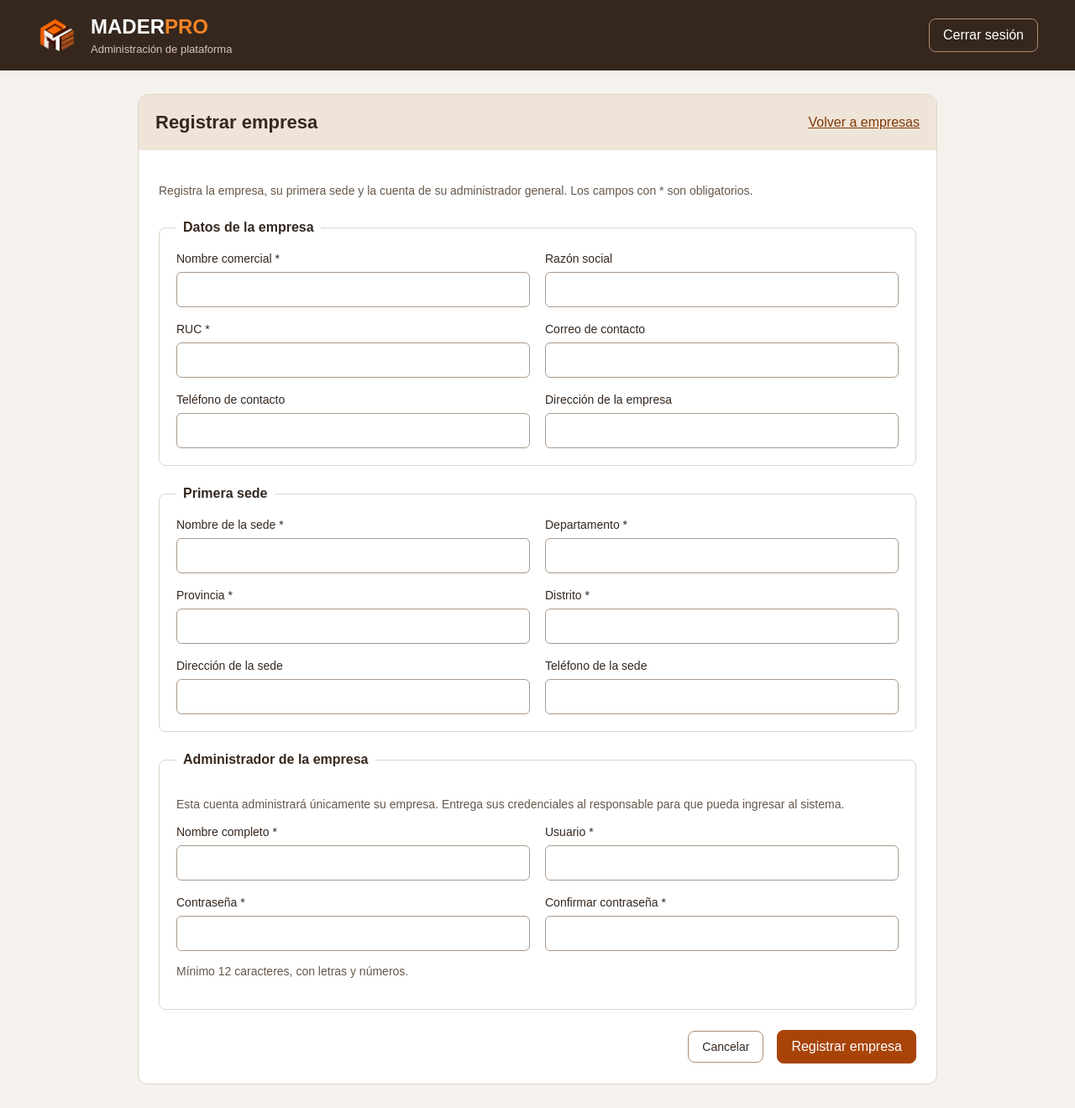
After one commit to piergtz4/sistema-maderera, a Spring app: template src/main/resources/templates/plataforma/empresa-form.html in a window 1280 px wide. The commit adds this page. Shown: the whole page at 84% size. Run offline with Thymeleaf, Linux system fonts and the light colour scheme; the template is opened without the code that fills it, so the values that code supplies are empty; some of the project's set-up classes (security, data sources, template engines, error pages and the like) are left out, and stand-ins take their place.

Commit message:
Registrar empresas con sede y administrador inicial

```diff
--- a/src/main/java/sistema_maderera/repository/EmpresaRepository.java
+++ b/src/main/java/sistema_maderera/repository/EmpresaRepository.java
@@ -20,4 +20,5 @@ public interface EmpresaRepository extends JpaRepository<Empresa, Long> {
     @Query("select e from Empresa e where e.id = :id")
     Optional<Empresa> bloquearParaUsuarios(Long id);
     List<Empresa> findAllByOrderByNombreComercialAsc();
+    boolean existsByRuc(String ruc);
 }
--- a/src/main/resources/static/css/plataforma.css
+++ b/src/main/resources/static/css/plataforma.css
@@ -69,7 +69,7 @@ button:hover {
     background: #574130;
 }
 
-button:focus-visible {
+button:focus-visible, a:focus-visible, input:focus-visible {
     outline: 3px solid #f48325;
     outline-offset: 3px;
 }
@@ -155,3 +155,127 @@ tbody tr:hover {
     padding: 32px;
     color: #74675c;
 }
+
+.acciones {
+    display: flex;
+    align-items: center;
+    flex-wrap: wrap;
+    gap: 16px;
+}
+
+.boton {
+    display: inline-block;
+    padding: 10px 16px;
+    border: 1px solid transparent;
+    border-radius: 8px;
+    text-decoration: none;
+    font-size: 14px;
+}
+
+.principal {
+    background: #a84408;
+    border-color: #a84408;
+    color: #ffffff;
+}
+
+.principal:hover {
+    background: #863506;
+}
+
+.secundario {
+    border-color: #ae8b6e;
+    color: #35281f;
+}
+
+.secundario:hover {
+    background: #eee4d7;
+}
+
+.enlace {
+    color: #823909;
+}
+
+.aviso {
+    padding: 16px 20px;
+    border-radius: 8px;
+    overflow-wrap: anywhere;
+}
+
+.exito {
+    background: #e4f2e8;
+    color: #23633b;
+}
+
+.error {
+    background: #fbe8e5;
+    color: #7e2822;
+}
+
+.error p {
+    margin-top: 0;
+}
+
+.error ul {
+    margin-bottom: 0;
+}
+
+.formulario-contenedor {
+    max-width: 1000px;
+}
+
+.formulario {
+    padding: 24px;
+}
+
+.ayuda {
+    color: #66574b;
+    font-size: 14px;
+    line-height: 1.5;
+}
+
+fieldset {
+    min-width: 0;
+    margin: 24px 0;
+    padding: 20px;
+    border: 1px solid #dfd5ca;
+    border-radius: 8px;
+}
+
+legend {
+    padding: 0 8px;
+    font-weight: bold;
+}
+
+.campos {
+    display: grid;
+    grid-template-columns: repeat(2, minmax(0, 1fr));
+    gap: 18px;
+}
+
+.campo label {
+    display: block;
+    margin-bottom: 8px;
+    font-size: 14px;
+}
+
+.campo input {
+    width: 100%;
+    min-width: 0;
+    padding: 11px;
+    border: 1px solid #aa998b;
+    border-radius: 6px;
+    font: inherit;
+    color: #35281f;
+    background: #ffffff;
+}
+
+.pie-formulario {
+    justify-content: flex-end;
+}
+
+@media (max-width: 600px) {
+    .contenido { padding: 0 12px; }
+    .formulario { padding: 16px; }
+    fieldset { padding: 16px 12px; }
+    .campos { grid-template-columns: 1fr; }
+}
--- /dev/null
+++ b/src/main/resources/templates/plataforma/empresa-form.html
@@ -0,0 +1,96 @@
+<!DOCTYPE html>
+<html lang="es" xmlns:th="http://www.thymeleaf.org">
+<head>
+    <meta charset="UTF-8">
+    <meta name="viewport" content="width=device-width, initial-scale=1.0">
+    <title>MADERPRO | Registrar empresa</title>
+    <link rel="stylesheet" th:href="@{/css/plataforma.css}">
+</head>
+<body>
+    <header class="encabezado">
+        <div class="barra">
+            <div class="marca">
+                <img th:src="@{/img/LogoPro.png}" alt="Logo MADERPRO">
+                <div>
+                    <strong>MADER<span>PRO</span></strong>
+                    <p>Administración de plataforma</p>
+                </div>
+            </div>
+            <div class="cuenta">
+                <span th:text="${nombreAdministrador}">Administrador</span>
+                <form th:action="@{/plataforma/logout}" method="post">
+                    <button type="submit">Cerrar sesión</button>
+                </form>
+            </div>
+        </div>
+    </header>
+    <main class="contenido formulario-contenedor">
+        <section class="tarjeta">
+            <div class="titulo">
+                <h1>Registrar empresa</h1>
+                <a class="enlace" th:href="@{/plataforma}">Volver a empresas</a>
+            </div>
+            <form class="formulario" th:action="@{/plataforma/empresas}" th:object="${alta}" method="post">
+                <p class="ayuda">Registra la empresa, su primera sede y la cuenta de su administrador general. Los campos con * son obligatorios.</p>
+                <div class="aviso error" role="alert" th:if="${#fields.hasAnyErrors()}">
+                    <p>No se pudo registrar la empresa. Revisa los datos e ingresa nuevamente las contraseñas.</p>
+                    <ul><li th:each="error : ${#fields.allErrors()}" th:text="${error}"></li></ul>
+                </div>
+                <fieldset>
+                    <legend>Datos de la empresa</legend>
+                    <div class="campos">
+                        <div class="campo"><label for="nombreComercial">Nombre comercial *</label>
+                            <input id="nombreComercial" th:field="*{empresa.nombreComercial}" maxlength="100" required></div>
+                        <div class="campo"><label for="razonSocial">Razón social</label>
+                            <input id="razonSocial" th:field="*{empresa.razonSocial}" maxlength="150"></div>
+                        <div class="campo"><label for="ruc">RUC *</label>
+                            <input id="ruc" th:field="*{empresa.ruc}" inputmode="numeric" pattern="[0-9]{11}" maxlength="11" required></div>
+                        <div class="campo"><label for="email">Correo de contacto</label>
+                            <input id="email" type="email" th:field="*{empresa.email}" maxlength="150"></div>
+                        <div class="campo"><label for="telefono">Teléfono de contacto</label>
+                            <input id="telefono" type="tel" th:field="*{empresa.telefono}" maxlength="30"></div>
+                        <div class="campo"><label for="direccion">Dirección de la empresa</label>
+                            <input id="direccion" th:field="*{empresa.direccion}" maxlength="255"></div>
+                    </div>
+                </fieldset>
+                <fieldset>
+                    <legend>Primera sede</legend>
+                    <div class="campos">
+                        <div class="campo"><label for="nombreSede">Nombre de la sede *</label>
+                            <input id="nombreSede" th:field="*{sede.nombre}" maxlength="100" required></div>
+                        <div class="campo"><label for="departamento">Departamento *</label>
+                            <input id="departamento" th:field="*{sede.departamento}" maxlength="100" required></div>
+                        <div class="campo"><label for="provincia">Provincia *</label>
+                            <input id="provincia" th:field="*{sede.provincia}" maxlength="100" required></div>
+                        <div class="campo"><label for="distrito">Distrito *</label>
+                            <input id="distrito" th:field="*{sede.distrito}" maxlength="100" required></div>
+                        <div class="campo"><label for="direccionSede">Dirección de la sede</label>
+                            <input id="direccionSede" th:field="*{sede.direccion}" maxlength="255"></div>
+                        <div class="campo"><label for="telefonoSede">Teléfono de la sede</label>
+                            <input id="telefonoSede" type="tel" th:field="*{sede.telefono}" maxlength="20"></div>
+                    </div>
+                </fieldset>
+                <fieldset>
+                    <legend>Administrador de la empresa</legend>
+                    <p class="ayuda">Esta cuenta administrará únicamente su empresa. Entrega sus credenciales al responsable para que pueda ingresar al sistema.</p>
+                    <div class="campos">
+                        <div class="campo"><label for="nombreAdministrador">Nombre completo *</label>
+                            <input id="nombreAdministrador" th:field="*{nombreAdministrador}" maxlength="100" required></div>
+                        <div class="campo"><label for="usuario">Usuario *</label>
+                            <input id="usuario" th:field="*{usuario}" maxlength="50" pattern="[A-Za-z0-9._-]+" autocomplete="off" autocapitalize="none" spellcheck="false" required></div>
+                        <div class="campo"><label for="password">Contraseña *</label>
+                            <input id="password" name="password" type="password" minlength="12" maxlength="72" autocomplete="new-password" aria-describedby="ayuda-clave" required></div>
+                        <div class="campo"><label for="confirmarPassword">Confirmar contraseña *</label>
+                            <input id="confirmarPassword" name="confirmarPassword" type="password" minlength="12" maxlength="72" autocomplete="new-password" required></div>
+                    </div>
+                    <p id="ayuda-clave" class="ayuda">Mínimo 12 caracteres, con letras y números.</p>
+                </fieldset>
+                <div class="acciones pie-formulario">
+                    <a class="boton secundario" th:href="@{/plataforma}">Cancelar</a>
+                    <button class="principal" type="submit">Registrar empresa</button>
+                </div>
+            </form>
+        </section>
+    </main>
+</body>
+</html>
```
Also changed, not shown: src/main/java/sistema_maderera/controller/PlataformaEmpresaController.java (added, +66 -0 lines), src/main/java/sistema_maderera/dto/PlataformaEmpresaForm.java (added, +46 -0 lines), src/main/java/sistema_maderera/service/AdministradorPlataformaService.java (+5 -4 lines), src/main/java/sistema_maderera/service/PlataformaEmpresaService.java (+56 -1 lines), src/main/java/sistema_maderera/service/UsuarioGestionService.java (+5 -3 lines), src/main/resources/templates/plataforma/inicio.html (+8 -4 lines), 1 other file.
